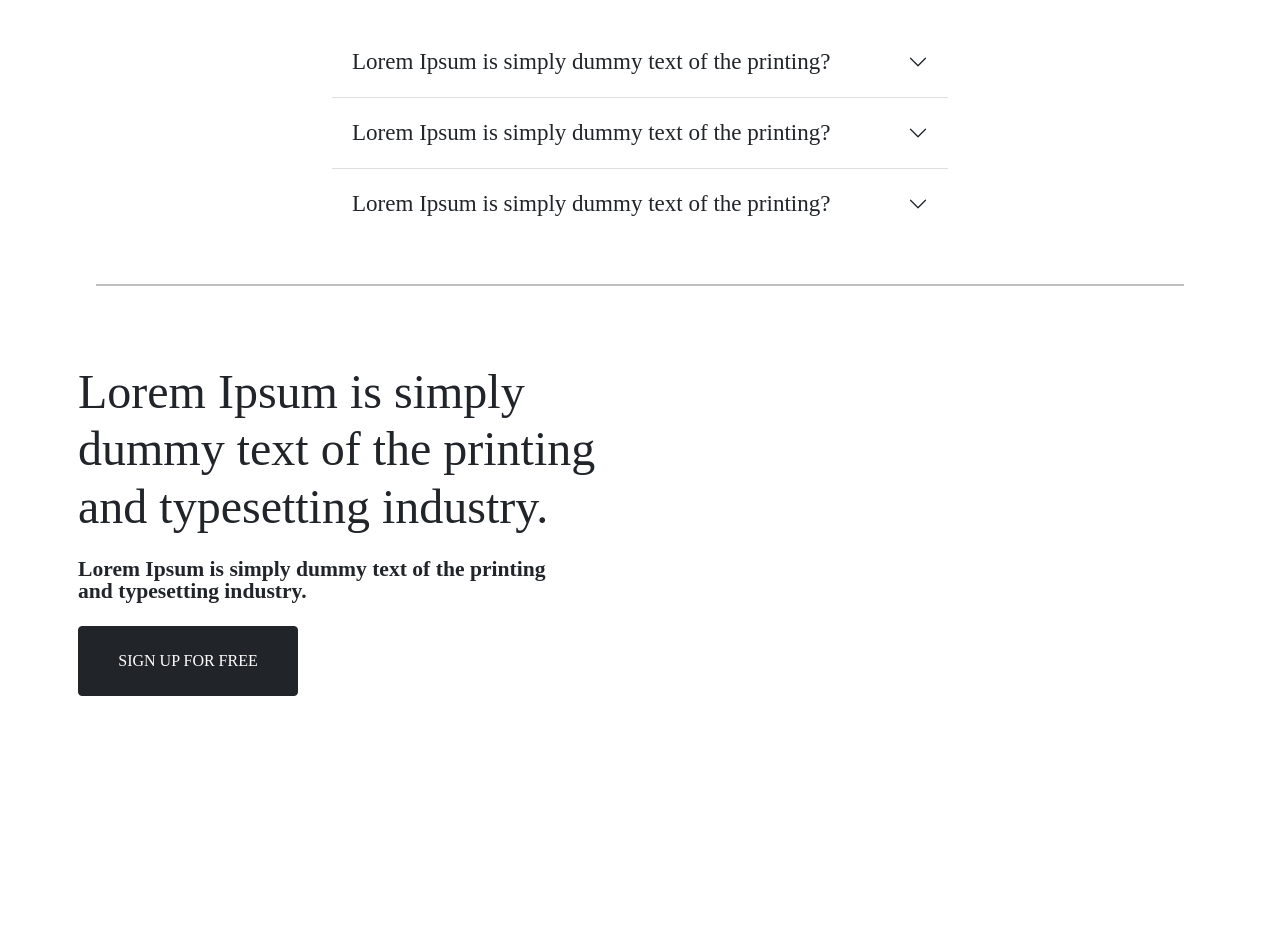
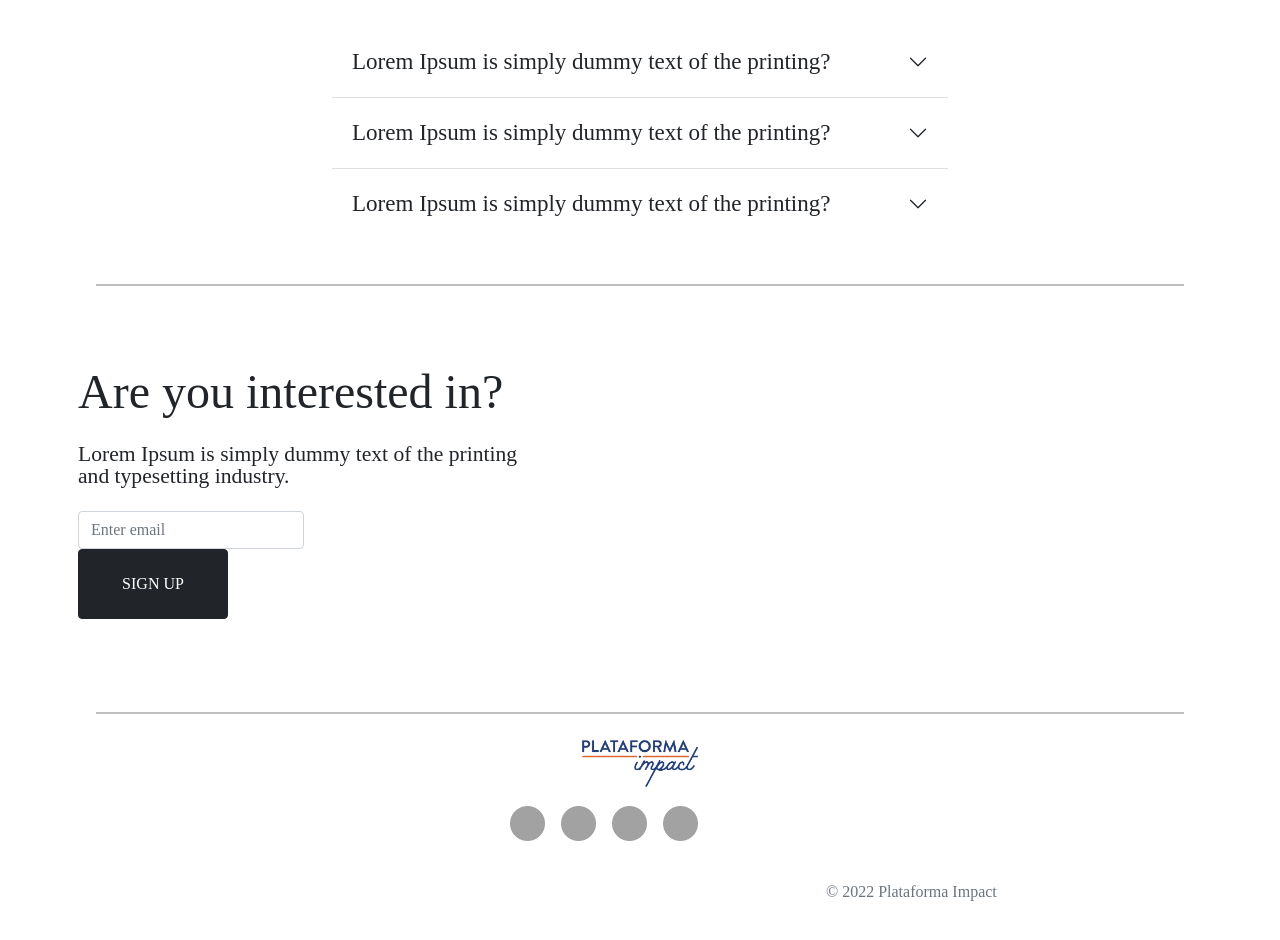
Before and after one commit to danileg09/LandingPage, a website: page index.html in a window 1280 px wide. Shown: the part 1859-2799 px from the top of the page. Before the commit the page ends 2627 px from the top, so only its background shows below. Drawn offline with nearby package versions, Linux system fonts and the light colour scheme.

Commit message:
footer ready

```diff
--- a/index.html
+++ b/index.html
@@ -236,12 +236,20 @@
         <div class="container col-xxl-8 px-2 py-4">
             <div class="row flex-lg align-items-center py-4">
                 <div class="col-lg-6">
-                    <h3 class="display-5 mb-3 py-2">Lorem Ipsum is simply dummy text of the printing and
-                        typesetting industry.</h3>
-                    <p class="lead" style="font-weight: bold;">Lorem Ipsum is simply dummy text of the printing <br> and
+                    <h3 class="display-5 mb-3 py-2">Are you interested in?</h3>
+                    <p class="lead">Lorem Ipsum is simply dummy text of the printing <br> and
                         typesetting industry.</p>
                     <div class="d-grid gap-2 d-md-flex justify-content-md-start py-4">
-                        <button type="button" class="btn btn-dark px-4">SIGN UP FOR FREE</button>
+                        <div class="bd-example">
+                            <form>
+                                <div class="form-group">
+                                    <input type="email" class="form-control" id="exampleInputEmail1"
+                                        aria-describedby="emailHelp" placeholder="Enter email">
+                                </div>
+                                <button type="submit" class="btn btn-dark px-4">SIGN UP</button>
+                            </form>
+                        </div>
+
                     </div>
                 </div>
             </div>
@@ -249,6 +257,29 @@
 
     </main>
 
+    <hr />
+
+    <footer>
+        <img id="HeaderLogo" src="./src/images/plataforma.png" alt="">
+        <ul class="footerIcons col-md-4  justify-content-end list-unstyled d-flex">
+
+            <li class="ms-3"><a class="text-muted" href="#"><img src="./src/images/new-moon.png" alt="" style="width: 35px;"></a></li>
+            <li class="ms-3"><a class="text-muted" href="#"><img src="./src/images/new-moon.png" alt="" style="width: 35px;"></a></li>
+            <li class="ms-3"><a class="text-muted" href="#"><img src="./src/images/new-moon.png" alt="" style="width: 35px;"></a></li>
+            <li class="ms-3"><a class="text-muted" href="#"><img src="./src/images/new-moon.png" alt="" style="width: 35px;"></a></li>
+
+        </ul>
+        <div class="container">
+            <footer class="d-flex flex-lg-row-reverse flex-wrap justify-content-between align-items-center py-3 my-4 ">
+
+                <div class="col-md-4 d-flex align-items-center">
+                    <span class="text-muted">© 2022 Plataforma Impact</span>
+                </div>
+            </footer>
+        </div>
+    </footer>
+
 </body>
 
+
 </html>
--- a/src/css/style.css
+++ b/src/css/style.css
@@ -25,7 +25,7 @@ hr {
 
 main button {
     font-weight: lighter;
-    width: 40%;
+    width: 33%;
     height: 70px;
     min-width: 150px;
 }
@@ -48,3 +48,11 @@ main button {
 .faq, .accordion-button {
     font-size: 1.2em;
 }
+
+.footerIcons {
+    display: block;
+    margin-left: auto;
+    margin-right: auto;
+    margin-top: 1.5%;
+    width: 9%;
+}
```
Also changed, not shown: src/images/new-moon.png (added).
